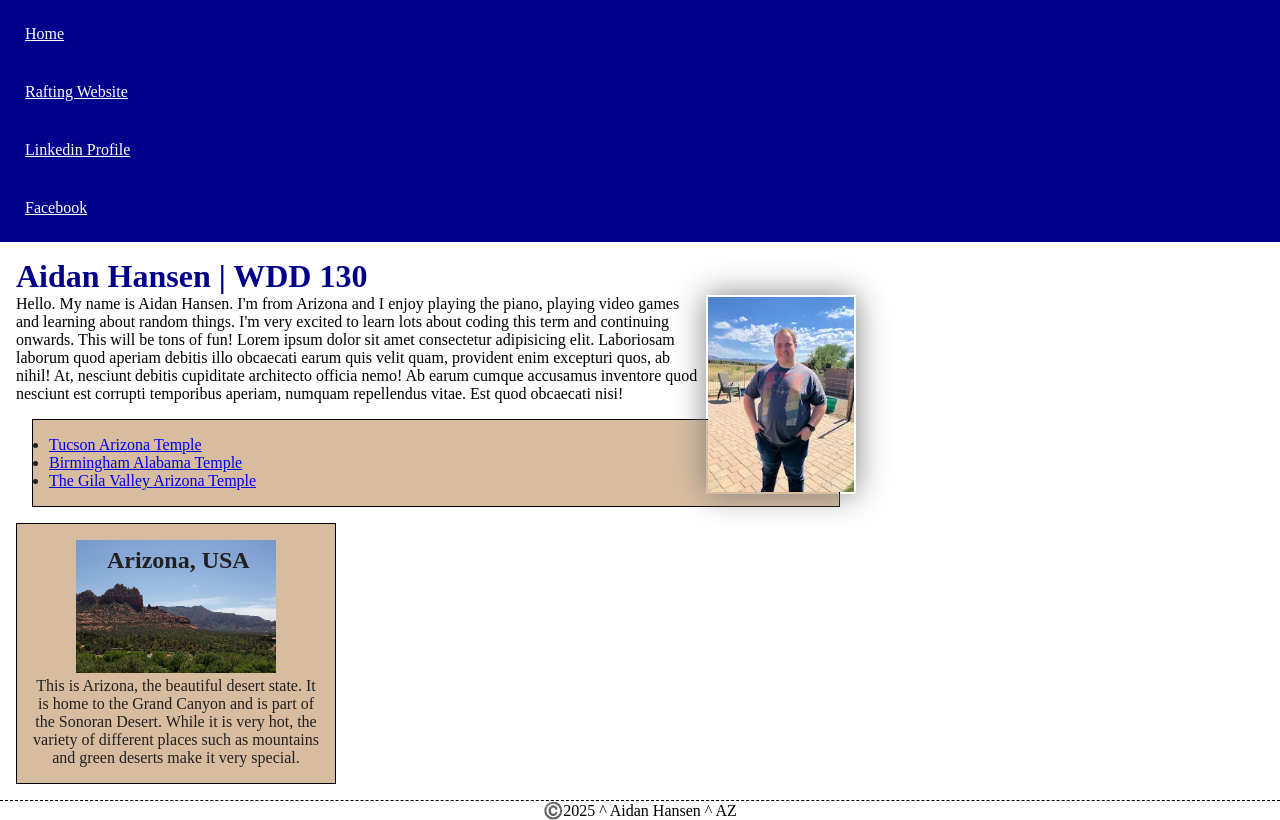
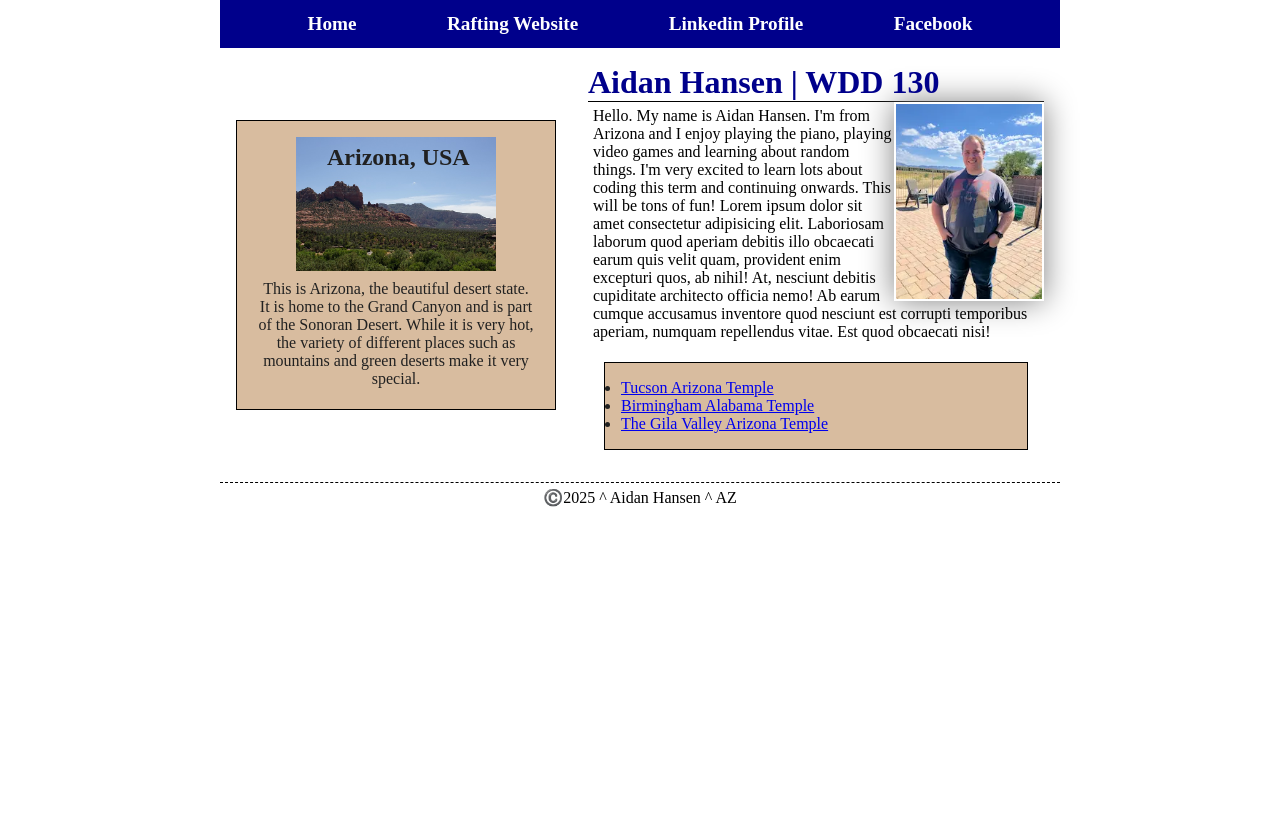
Before and after one commit to anjua26/wdd130, a plain HTML site: page index.html in a window 1280 px wide. Drawn offline with Linux system fonts and the light colour scheme.

Commit message:
week 4 main page update

```diff
--- a/index.html
+++ b/index.html
@@ -20,18 +20,24 @@
             <a href="https://www.facebook.com">Facebook</a>
         </nav>
     </header>
+    <div class="grid">
         <main>
             <h1>Aidan Hansen | WDD 130</h1>
             <img src="images/profile.webp" alt="Aidan Hansen" width="200">
             <p>Hello. My name is Aidan Hansen. I'm from Arizona and I enjoy playing the piano, playing video games and
-            learning about random things. I'm very excited to learn lots about coding this term and continuing onwards.
-            This will be tons of fun! Lorem ipsum dolor sit amet consectetur adipisicing elit. Laboriosam laborum quod
-            aperiam debitis illo obcaecati earum quis velit quam, provident enim excepturi quos, ab nihil! At, nesciunt
-            debitis cupiditate architecto officia nemo! Ab earum cumque accusamus inventore quod nesciunt est corrupti
+                learning about random things. I'm very excited to learn lots about coding this term and continuing
+                onwards.
+                This will be tons of fun! Lorem ipsum dolor sit amet consectetur adipisicing elit. Laboriosam laborum
+                quod
+                aperiam debitis illo obcaecati earum quis velit quam, provident enim excepturi quos, ab nihil! At,
+                nesciunt
+                debitis cupiditate architecto officia nemo! Ab earum cumque accusamus inventore quod nesciunt est
+                corrupti
                 temporibus aperiam, numquam repellendus vitae. Est quod obcaecati nisi!
             </p>
             <ul class="box">
-            <li><a href=https://www.churchofjesuschrist.org/temples/details/tucson-arizona-temple? target="blank">Tucson
+                <li><a href=https://www.churchofjesuschrist.org/temples/details/tucson-arizona-temple?
+                        target="blank">Tucson
                         Arizona Temple</a></li>
                 <li><a href=https://www.churchofjesuschrist.org/temples/details/birmingham-alabama-temple?
                         target="blank">Birmingham Alabama Temple</a></li>
@@ -43,9 +49,11 @@
             <h2>Arizona, USA</h2>
             <img src="images/arizona_landscape.jpg" alt="Arizona Landscape" width="600">
             <p>This is Arizona, the beautiful desert state. It is home to the Grand Canyon and is part of the Sonoran
-            Desert. While it is very hot, the variety of different places such as mountains and green deserts make it
+                Desert. While it is very hot, the variety of different places such as mountains and green deserts make
+                it
                 very special.</p>
         </aside>
+    </div>
     <footer>
         <p>©️2025 ^ Aidan Hansen ^ AZ</p>
     </footer>
--- a/styles/styles.css
+++ b/styles/styles.css
@@ -12,16 +12,23 @@
 nav {
     background-color: var(--main-background-color);
     padding: 5px;
+    display: flex;
+    justify-content: space-evenly;
+    align-items: center;
 }
 
 nav a {
-    color: white;
     display: block;
-    padding: 20px;
+    padding: 0.5rem;
+    text-decoration: none;
+    font-size: 1.2rem;
+    font-weight: 700;
+    color: #fff;
 }
 
 h1 {
     color: var(--main-background-color);
+    border-bottom: solid 1px black;
 }
 
 main img {
@@ -34,12 +41,7 @@ main img {
 }
 
 p {
-    padding: 0;
-}
-
-main {
-    margin: 1rem;
-    max-width: 840px;
+    padding: 5px;
 }
 
 aside {
@@ -74,3 +76,27 @@ footer {
     background-color: rgb(216, 188, 159);
     color: rgb(33, 33, 33);
 }
+
+header,
+.grid,
+footer {
+    max-width: 840px;
+    margin: 0 auto;
+}
+
+.grid {
+    display: grid;
+    align-items: center;
+}
+
+main {
+    grid-column: 2/3;
+    margin: 1rem;
+}
+
+aside {
+    width: 20rem;
+    position: relative;
+    grid-column: 1/2;
+    grid-row: 1/2;
+}
```
Lines whose indentation alone changed are shown as unchanged.
